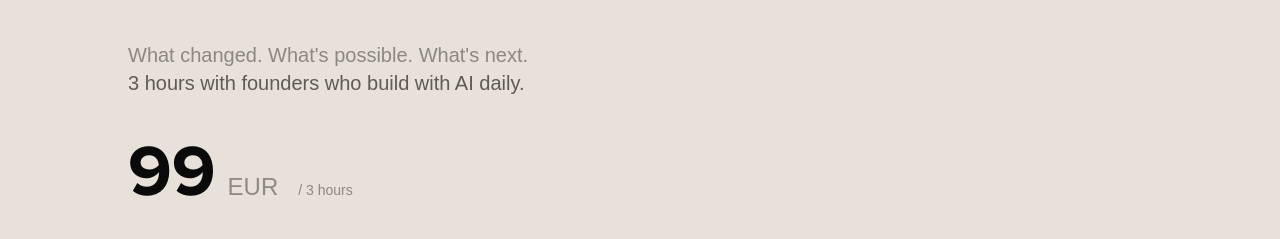
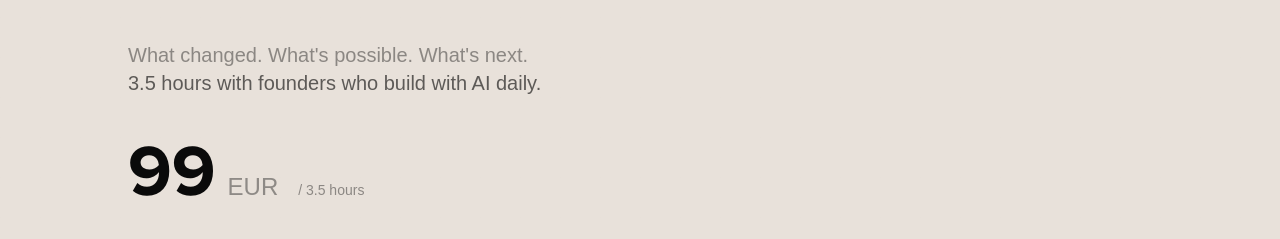
Before and after one commit to princeofwellness/researchlab, a Next.js app: page /public in a window 1280 px wide. Shown: the part 383-622 px from the top of the page. Built offline with nearby package versions, Linux system fonts and the light colour scheme; no server answers; the database is empty; a web font is replaced by a local one.

Commit message:
fix: update session duration to 3.5 hours

```diff
--- a/src/app/public/page.tsx
+++ b/src/app/public/page.tsx
@@ -21,9 +21,9 @@ export default function PublicSessionsPage() {
                     line2: "Thinking makes the difference."
                 },
                 subline: "What changed. What's possible. What's next.",
-                description: "3 hours with founders who build with AI daily.",
+                description: "3.5 hours with founders who build with AI daily.",
                 price: "99",
-                duration: "3 hours",
+                duration: "3.5 hours",
                 date: "February 26, 2026",
                 spots: "40 seats",
                 cta: "I'm In"
@@ -161,9 +161,9 @@ export default function PublicSessionsPage() {
                     line2: "Rozhoduje spôsob myslenia."
                 },
                 subline: "Čo sa zmenilo. Čo je možné. Čo ďalej.",
-                description: "3 hodiny so zakladateľmi, ktorí s AI pracujú denne.",
+                description: "3.5 hodiny so zakladateľmi, ktorí s AI pracujú denne.",
                 price: "99",
-                duration: "3 hodiny",
+                duration: "3.5 hodiny",
                 date: "26. februára 2026",
                 spots: "40 miest",
                 cta: "Idem Do Toho"
```
